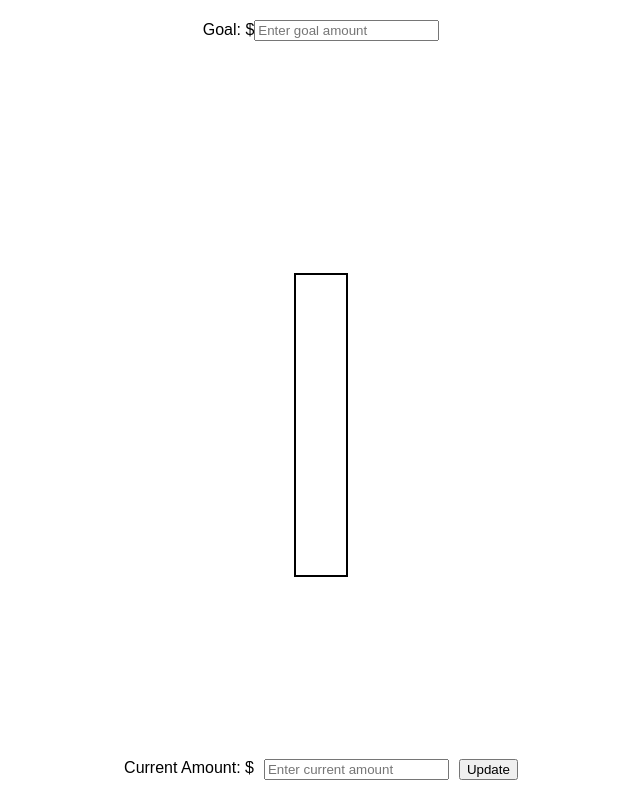
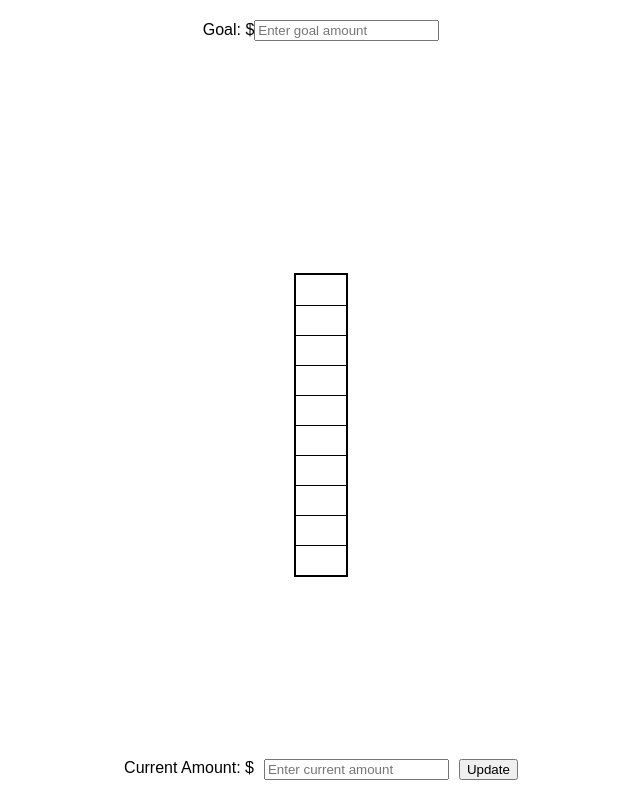
Before and after one commit to googleclassroom1/financial-goal-planner, a plain HTML site: page index.html in a window 1280 px wide. Shown: the whole page, without its empty margins (319-959 px from the left). Drawn offline with Linux system fonts and the light colour scheme.

Commit message:
Update style.css

```diff
--- a/style.css
+++ b/style.css
@@ -30,3 +30,9 @@ body {
     width: 100%;
     background-color: green;
 }
+.progress-lines .line {
+    position: absolute;
+    width: 100%;
+    height: 1px;
+    background-color: black;
+}
```
